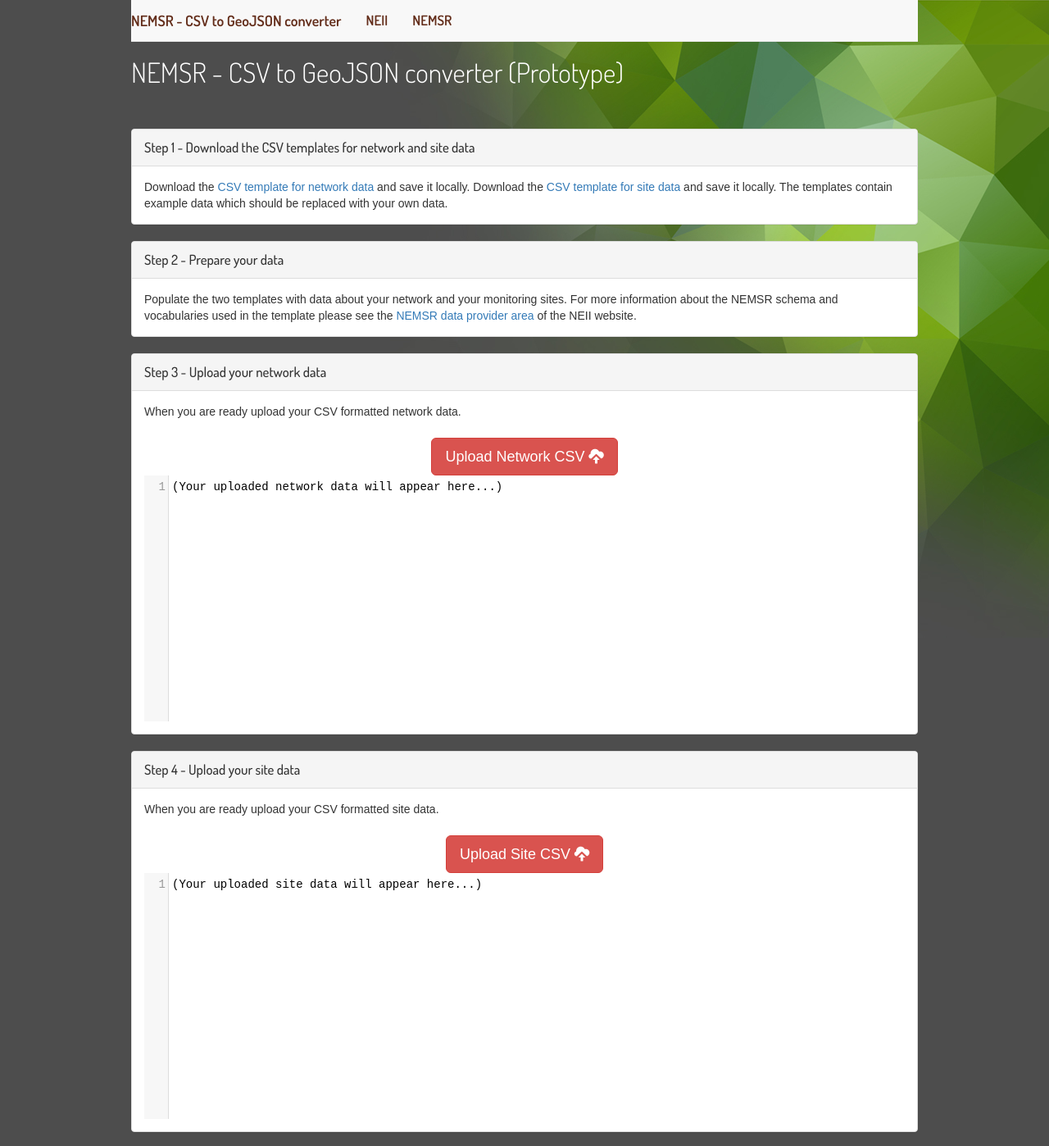
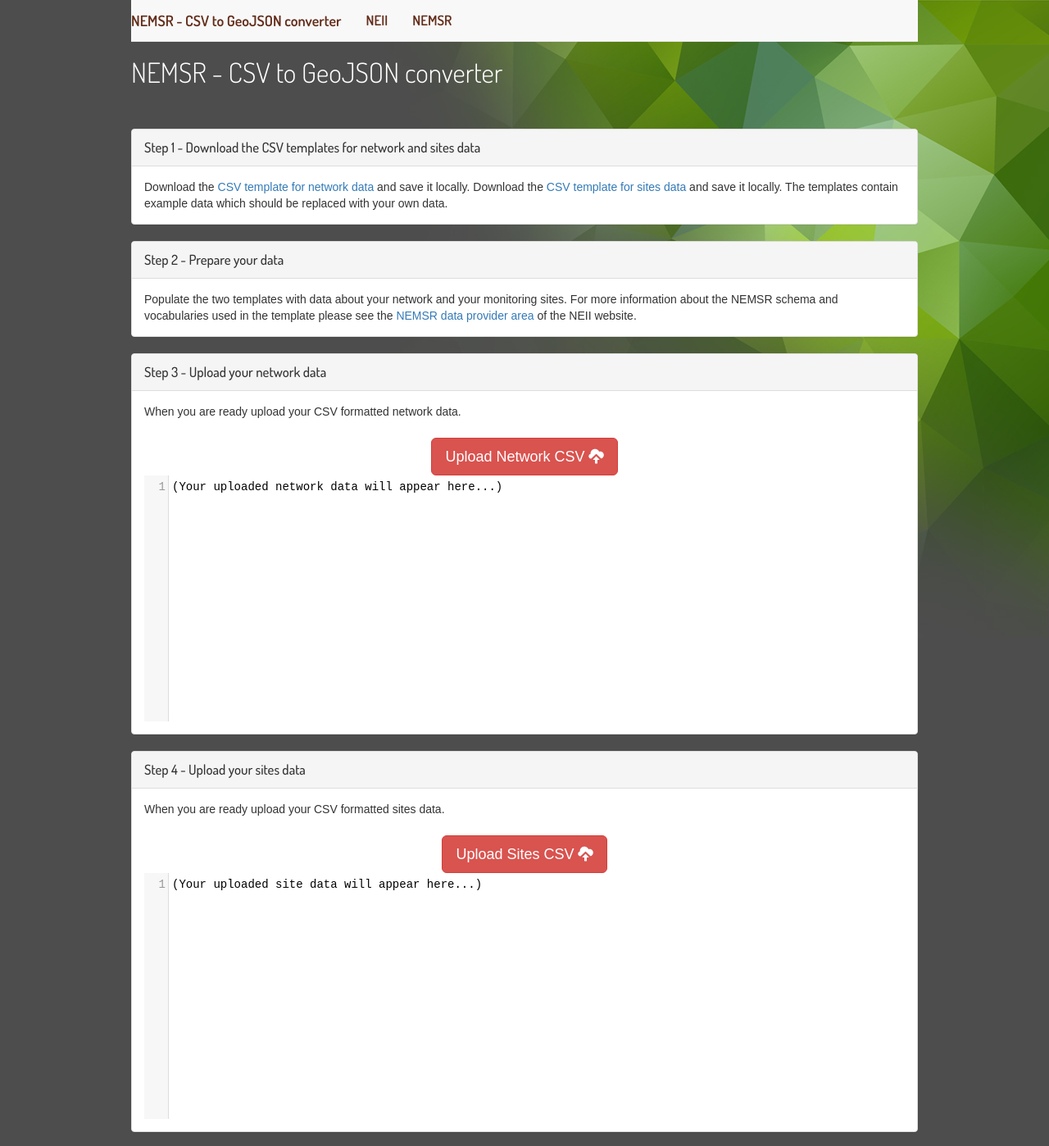
Before and after one commit to neii-tools/csv2geojson, a plain HTML site: page index.html in a window 1280 px wide. Shown: the top 1398 px of the page at 82% size. Drawn offline with nearby package versions, Linux system fonts and the light colour scheme.

Commit message:
Update index.html
Removing prototype wording and changing site to sites

```diff
--- a/index.html
+++ b/index.html
@@ -61,11 +61,11 @@
 
     <div class="container">
 
-        <h1>NEMSR - CSV to GeoJSON converter (Prototype)</h1>
+        <h1>NEMSR - CSV to GeoJSON converter</h1>
 
 	<div class="panel panel-default">
-      <div class="panel-heading">Step 1 - Download the CSV templates for network and site data</div>
-      <div class="panel-body">Download the <a href="network-template.csv">CSV template for network data</a> and save it locally. Download the <a href="site-template.csv">CSV template for site data</a> and save it locally. The templates contain example data which should be replaced with your own data.</div>
+      <div class="panel-heading">Step 1 - Download the CSV templates for network and sites data</div>
+      <div class="panel-body">Download the <a href="network-template.csv">CSV template for network data</a> and save it locally. Download the <a href="site-template.csv">CSV template for sites data</a> and save it locally. The templates contain example data which should be replaced with your own data.</div>
     </div><!-- /.panel1-->
 
 	<div class="panel panel-default">
@@ -92,10 +92,10 @@
     </div><!-- /.panel 3-->
 
 	<div class="panel panel-default">
-      <div class="panel-heading">Step 4 - Upload your site data</div>
-      <div class="panel-body">When you are ready upload your CSV formatted site data.
+      <div class="panel-heading">Step 4 - Upload your sites data</div>
+      <div class="panel-body">When you are ready upload your CSV formatted sites data.
         <input id="fileSelector" type="file" style="visibility:hidden" accept=".csv"/>
-        <div class="text-center"><button type="button" class="btn btn-lg btn-danger"  onclick="$('#fileSelector').click();" id="uploadcsv">Upload Site CSV <span class="glyphicon glyphicon-cloud-upload"></span></button>
+        <div class="text-center"><button type="button" class="btn btn-lg btn-danger"  onclick="$('#fileSelector').click();" id="uploadcsv">Upload Sites CSV <span class="glyphicon glyphicon-cloud-upload"></span></button>
 	</div>
 	<div class="row">
         <div class="col-md-12">
```
